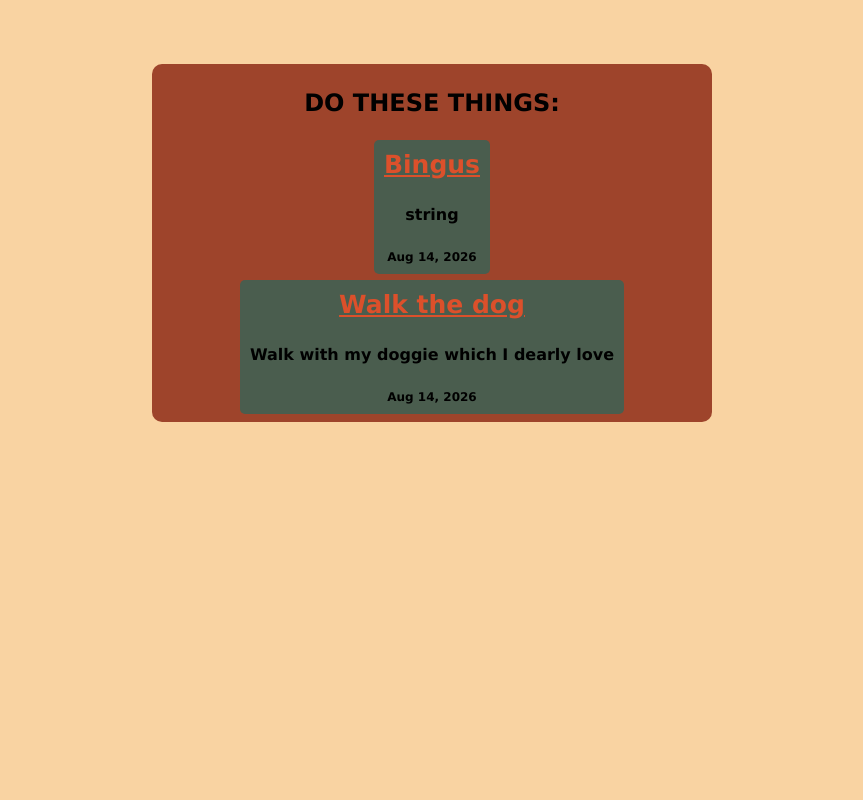
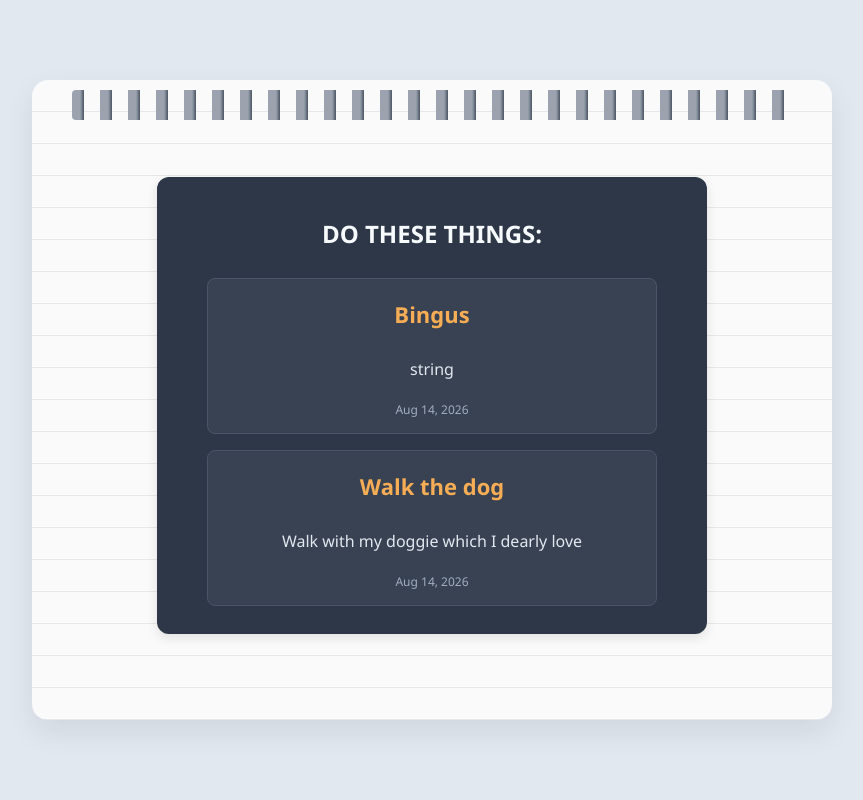
Before and after one commit to mikolajpioro/fastapi_notepad, a FastAPI app: page /notes in a window 1280 px wide. Shown: the whole page, without its empty margins (208-1071 px from the left). Run offline with FastAPI, Linux system fonts and the light colour scheme.

Commit message:
Refactor partial note update logic and enhance styling for improved UI

```diff
--- a/main.py
+++ b/main.py
@@ -104,8 +104,12 @@ def update_note_partial(note_id: int, updated: NoteUpdate, db: Annotated[Session
 
     updated_data = updated.model_dump(exclude_unset=True)
 
-    for field, value in updated_data.items():
-        setattr(note, field, value)
+    if updated_data.title != note.title:
+        note.title = updated.title
+    if updated_data.content != note.content:
+        note.content = updated.content
+
+    # nwm czy to działa ^
 
     db.commit()
     db.refresh(note)
--- a/static/style.css
+++ b/static/style.css
@@ -1,51 +1,109 @@
-body{
+body {
     margin: 0;
-    background-color: rgb(249, 211, 162);
+    min-height: 100vh;
+    background-color: #E2E8F0;
+    display: flex;
+    justify-content: center;
+    align-items: center;
+    padding: 20px;
+    box-sizing: border-box;
+}
+
+.notebook_page {
+    position: relative;
+    width: 100%;
+    max-width: 800px;
+    min-height: 80vh;
+    background-color: #FAFAFA;
+    border-radius: 16px;
+    box-shadow: 0 12px 30px rgba(0, 0, 0, 0.08);
+
+    padding-top: 60px;
+    padding-left: 30px;
+    padding-right: 30px;
+    padding-bottom: 30px;
+    box-sizing: border-box;
+
     display: flex;
     flex-direction: column;
     align-items: center;
+
+    background-image: linear-gradient(to bottom, transparent 31px, #E5E7EB 31px, #E5E7EB 32px);
+    background-size: 100% 32px;
 }
 
-.notes_section, .single_note_section{
-    font-family: Verdana;
-    font-weight: bold;
-    width: 550px;
+.notebook_page::before {
+    content: "";
+    position: absolute;
+    top: 10px;
+    left: 40px;
+    right: 40px;
+    height: 30px;
+
+    background: repeating-linear-gradient(
+        to right,
+        #9CA3AF,
+        #9CA3AF 8px,
+        #4B5563 12px,
+        transparent 12px,
+        transparent 28px
+    );
+    border-radius: 4px;
+}
+
+.notes_section, .single_note_section {
+    font-family: 'Segoe UI', Tahoma, Geneva, Verdana, sans-serif;
+    font-weight: 600;
+    width: 100%;
+    max-width: 550px;
     display: flex;
     flex-direction: column;
     justify-content: center;
     align-items: center;
-    background-color: rgb(158, 68, 43);
-    border-radius: 10px;
-    padding: 5px;
+    background-color: #2D3748;
+    color: #F7FAFC;
+    border-radius: 12px;
+    padding: 20px;
     margin-top: 5%;
+    box-sizing: border-box;
+    box-shadow: 0 4px 12px rgba(0, 0, 0, 0.1);
 }
 
-.note_card{
+.note_card {
     display: flex;
     flex-direction: column;
     justify-content: center;
     align-items: center;
-    background-color: rgb(74, 93, 78);
-    border-radius: 5px;
-    padding: 10px;
-    margin: 3px;
-    height: auto;
-    max-width: 400px;
+    background-color: #384252;
+    border: 1px solid #4A5568;
+    border-radius: 8px;
+    padding: 15px;
+    margin: 8px 0;
+    width: 100%;
+    max-width: 450px;
+    box-sizing: border-box;
 }
 
-.note_date{
+.note_date {
     margin: 0;
     font-size: 12px;
+    color: #A0AEC0;
+    font-weight: normal;
 }
 
-.note_title{
-    font-size: 25px;
-    text-decoration: underline;
-    color: rgb(220, 80, 43);
+.note_title {
+    font-size: 22px;
+    text-decoration: none;
+    color: #F6AD55;
+    margin-top: 5px;
+    margin-bottom: 8px;
 }
 
-.note_content{
+.note_content {
     white-space: initial;
-    padding-top: 10px;
-    padding-bottom: 10px;
+    padding-top: 5px;
+    padding-bottom: 5px;
+    color: #E2E8F0;
+    font-weight: normal;
+    text-align: center;
 }
--- a/templates/layout.html
+++ b/templates/layout.html
@@ -7,7 +7,9 @@
     </head>
 
     <body>
+        <div class="notebook_page">
         {% block content %}
         {% endblock content %}
+        </div>
     </body>
 </html>
```
